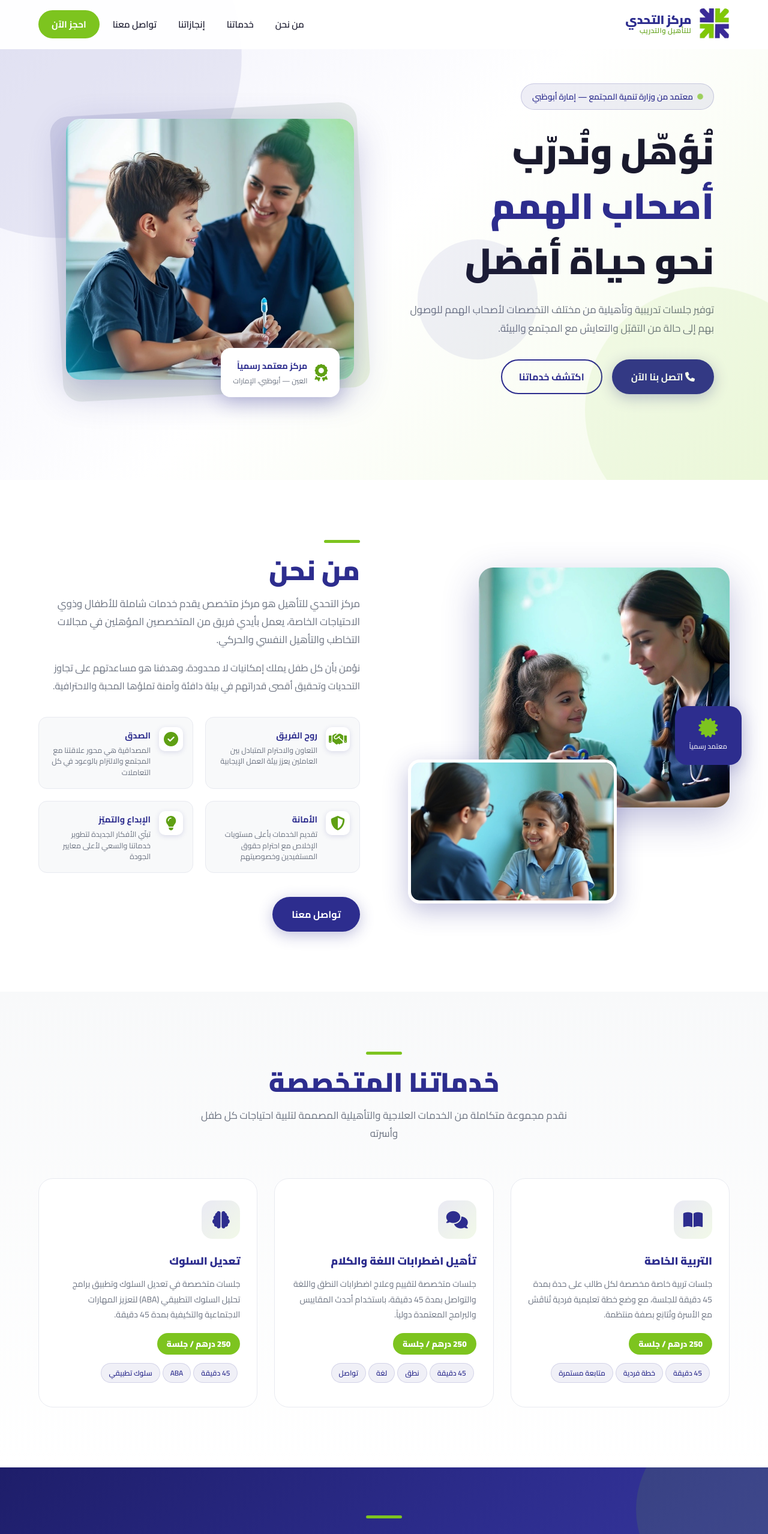
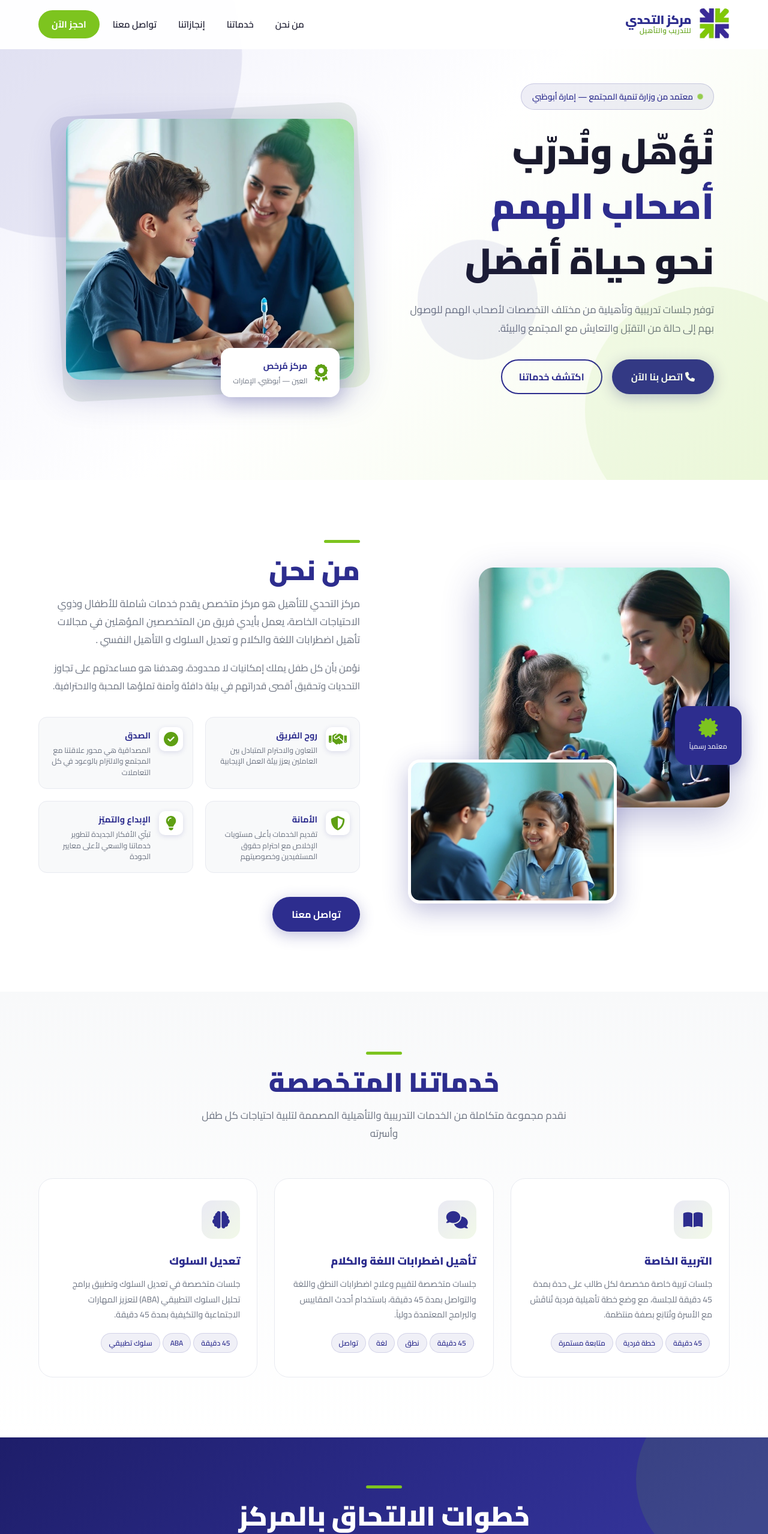
Before and after one commit to nadayoussef258/Challenge-Centre, an Angular app: page / in a window 1280 px wide. Shown: the top 2557 px of the page at 60% size. Built offline with nearby package versions, Linux system fonts and the light colour scheme.

Commit message:
edits on content

```diff
--- a/src/app/features/home_page/about/about.component.html
+++ b/src/app/features/home_page/about/about.component.html
@@ -24,7 +24,7 @@
         <div class="accent-bar"></div>
         <h2 class="section-title">من نحن</h2>
         <p class="section-subtitle">
-مركز التحدي للتأهيل هو مركز متخصص يقدم خدمات شاملة للأطفال وذوي الاحتياجات الخاصة، يعمل بأيدي فريق من المتخصصين المؤهلين في مجالات التخاطب والتأهيل النفسي والحركي.        </p>
+مركز التحدي للتأهيل هو مركز متخصص يقدم خدمات شاملة للأطفال وذوي الاحتياجات الخاصة، يعمل بأيدي فريق من المتخصصين المؤهلين في مجالات تأهيل اضطرابات اللغة والكلام و تعديل السلوك و التأهيل النفسي .        </p>
         <p class="about-para">
 نؤمن بأن كل طفل يملك إمكانيات لا محدودة، وهدفنا هو مساعدتهم على تجاوز التحديات وتحقيق أقصى قدراتهم في بيئة دافئة وآمنة تملؤها المحبة والاحترافية.
         </p>
@@ -39,7 +39,7 @@
           </div>
         </div>
 
-        <a href="tel:0557706772" class="btn-primary">تواصل معنا</a>
+        <a href="tel:+971544405857" class="btn-primary">تواصل معنا</a>
       </div>
     </div>
   </div>
--- a/src/app/features/home_page/hero/hero.component.html
+++ b/src/app/features/home_page/hero/hero.component.html
@@ -52,7 +52,7 @@
           <div class="img-badge">
             <span class="badge-icon"><i class="fa-solid fa-award" style="color: var(--accent-dark);"></i></span>
             <div>
-              <div class="badge-title">مركز معتمد رسمياً</div>
+              <div class="badge-title">مركز مٌرخص</div>
               <div class="badge-sub">العين — أبوظبي، الإمارات</div>
             </div>
           </div>
--- a/src/app/features/home_page/services/services.component.html
+++ b/src/app/features/home_page/services/services.component.html
@@ -4,7 +4,7 @@
       <div class="accent-bar"></div>
       <h2 class="section-title">خدماتنا المتخصصة</h2>
       <p class="section-subtitle">
-نقدم مجموعة متكاملة من الخدمات العلاجية والتأهيلية المصممة لتلبية احتياجات كل طفل وأسرته      </p>
+نقدم مجموعة متكاملة من الخدمات التدريبية والتأهيلية المصممة لتلبية احتياجات كل طفل وأسرته      </p>
     </div>
 
     <div class="services-grid">
@@ -14,7 +14,7 @@
 </div>
         <h3 class="service-title">{{ s.title }}</h3>
         <p class="service-desc">{{ s.desc }}</p>
-        <div class="service-price">{{ s.price }}</div>
+        <!-- <div class="service-price">{{ s.price }}</div> -->
         <div class="tags-row">
           <span class="service-tag" *ngFor="let tag of s.tags">{{ tag }}</span>
         </div>
--- a/src/app/features/home_page/services/services.component.ts
+++ b/src/app/features/home_page/services/services.component.ts
@@ -17,7 +17,7 @@ export class ServicesComponent implements OnInit {
   {
     icon: 'fa-solid fa-book-open',
     title: 'التربية الخاصة',
-    desc: 'جلسات تربية خاصة مخصصة لكل طالب على حدة بمدة 45 دقيقة للجلسة، مع وضع خطة تعليمية فردية تُناقَش مع الأسرة وتُتابَع بصفة منتظمة.',
+    desc: 'جلسات تربية خاصة مخصصة لكل طالب على حدة بمدة 45 دقيقة للجلسة، مع وضع خطة تأهيلية فردية تُناقَش مع الأسرة وتُتابَع بصفة منتظمة.',
     price: '250 درهم / جلسة',
     tags: ['45 دقيقة', 'خطة فردية', 'متابعة مستمرة']
   },
--- a/src/app/layout/footer/footer.component.html
+++ b/src/app/layout/footer/footer.component.html
@@ -53,7 +53,7 @@
           <ul class="footer-contact-list">
            <li>
   <span class="fc-icon"><i class="fa-solid fa-mobile-screen-button"></i></span>
-  <a href="tel:+9710557706772" dir="ltr">+971 05 57706772</a>
+  <a href="tel:+971544405857" dir="ltr">+971544405857</a>
 </li>
 <li>
   <span class="fc-icon"><i class="fa-solid fa-envelope"></i></span>
--- a/src/app/layout/header/header.component.html
+++ b/src/app/layout/header/header.component.html
@@ -5,7 +5,7 @@
         <img src="ChallengeLogo.png" alt="مركز التحدي" class="logo-img" />
         <div class="logo-text">
           <span class="logo-name">مركز التحدي</span>
-          <span class="logo-tagline">للتأهيل والتدريب</span>
+          <span class="logo-tagline"> للتدريب والتأهيل</span>
         </div>
       </div>
 
```
